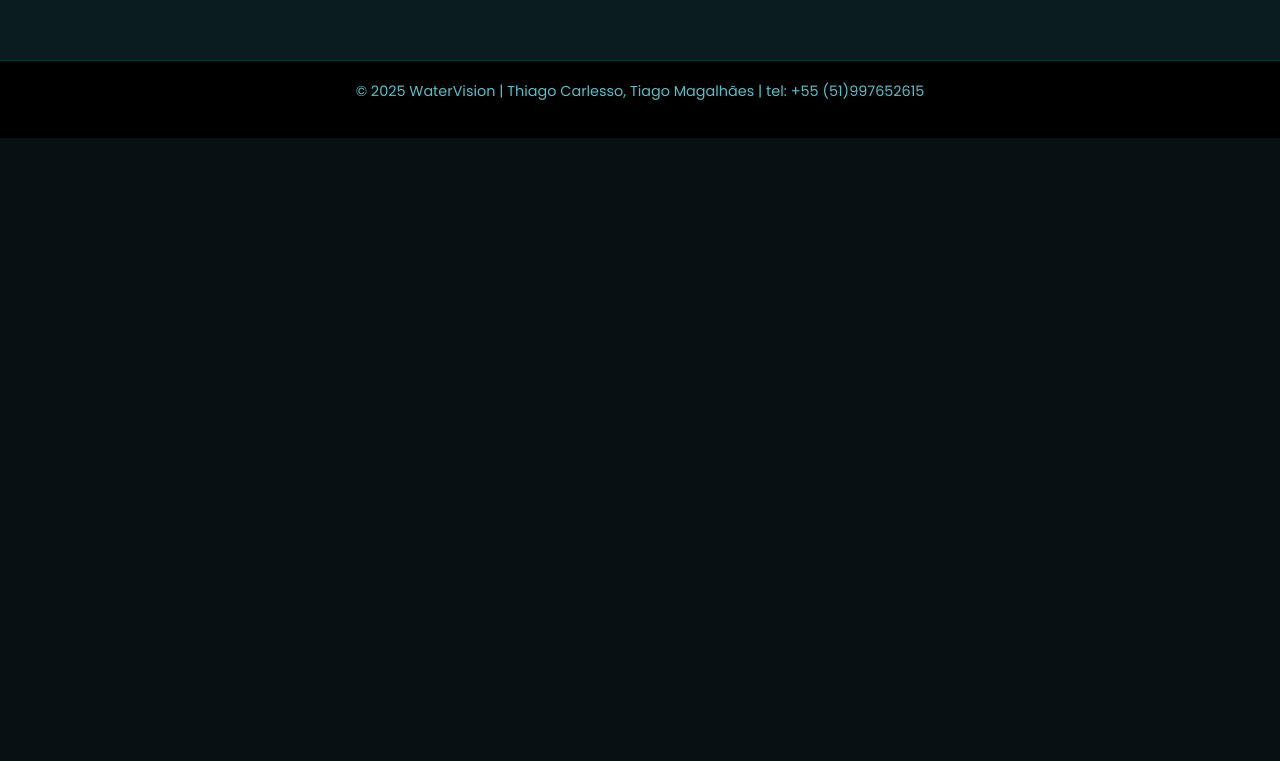
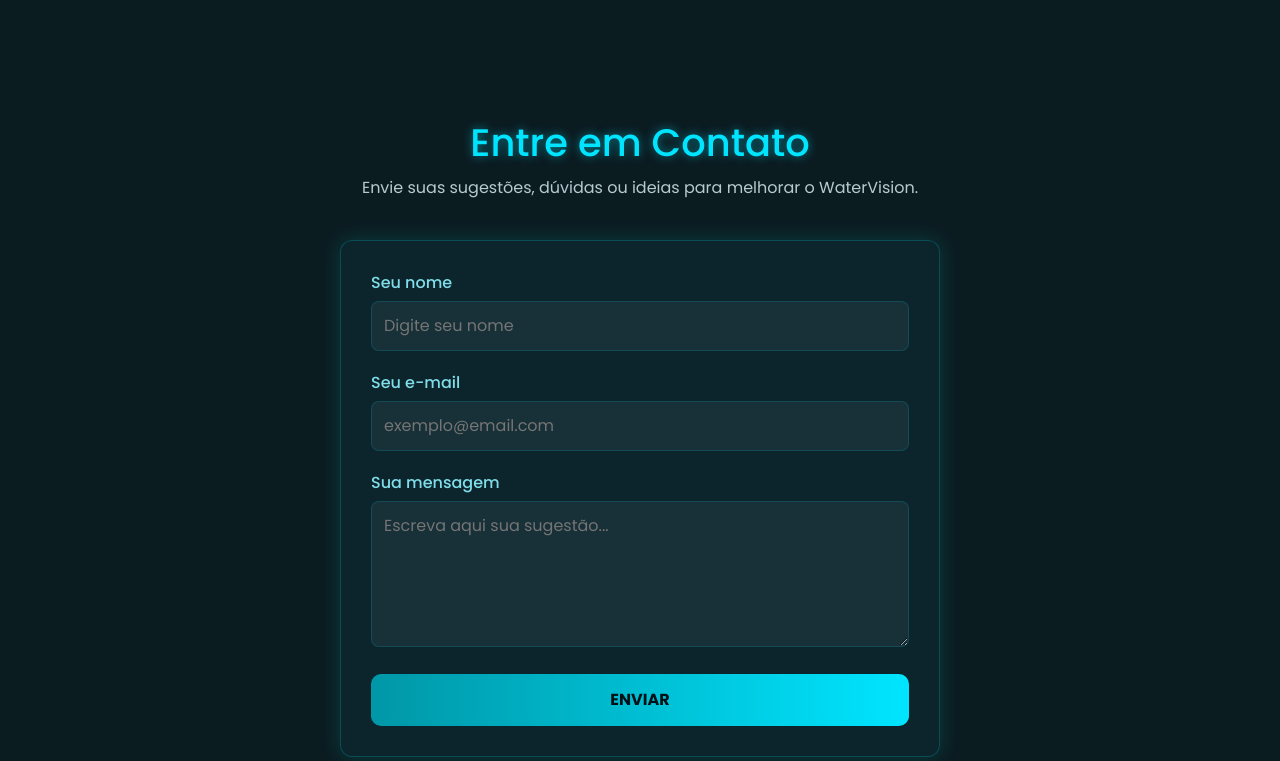
Before and after one commit to dearerknoot/WaterVision, a plain HTML site: page index.html in a window 1280 px wide. Shown: the part 7290-8051 px from the top of the page. Before the commit the page ends 7428 px from the top, so only its background shows below. Drawn offline with nearby package versions, Linux system fonts and the light colour scheme.

Commit message:
site Mvp finished

```diff
--- a/index.html
+++ b/index.html
@@ -31,7 +31,7 @@
                     <li><a class="dropdown-item" href="#objetivo">Objetivo</a></li>
                     <li><a class="dropdown-item" href="#mapa">Área de atuação</a></li>
                     <li><a class="dropdown-item" href="#timeline">Linha do Tempo</a></li>
-                    <li><a class="dropdown-item" href="#contact">Contato</a></li>
+                    <li><a class="dropdown-item" href="#contato">Contato</a></li>
                 </ul>
             </div>
         </nav>
@@ -330,6 +330,29 @@
         </div>
     </section>
 
+    <section id="contato" class="contact-section">
+        <h2>Entre em Contato</h2>
+        <p>Envie suas sugestões, dúvidas ou ideias para melhorar o WaterVision.</p>
+
+        <form class="contact-form">
+            <div class="form-group">
+                <label for="nome">Seu nome</label>
+                <input type="text" id="nome" placeholder="Digite seu nome" required>
+            </div>
+
+            <div class="form-group">
+                <label for="email">Seu e-mail</label>
+                <input type="email" id="email" placeholder="exemplo@email.com" required>
+            </div>
+
+            <div class="form-group">
+                <label for="mensagem">Sua mensagem</label>
+                <textarea id="mensagem" placeholder="Escreva aqui sua sugestão..." rows="5" required></textarea>
+            </div>
+
+            <button type="submit" class="btn-enviar">Enviar</button>
+        </form>
+    </section>
 
 
 
--- a/style.css
+++ b/style.css
@@ -282,6 +282,92 @@
          }
      }
 
+     /* ====== Seção de Contato ====== */
+     .contact-section {
+         padding: 60px 20px;
+         text-align: center;
+         background: #0b1c21;
+         color: #e0f7fa;
+         font-family: "Poppins", sans-serif;
+     }
+
+     .contact-section h2 {
+         font-size: 2.4rem;
+         margin-bottom: 10px;
+         color: #00e5ff;
+         text-shadow: 0 0 10px rgba(0, 229, 255, 0.5);
+     }
+
+     .contact-section p {
+         font-size: 1rem;
+         opacity: 0.8;
+         margin-bottom: 40px;
+     }
+
+     /* ====== Formulário ====== */
+     .contact-form {
+         max-width: 600px;
+         margin: auto;
+         background: rgba(13, 40, 48, 0.8);
+         padding: 30px;
+         border-radius: 12px;
+         border: 1px solid rgba(0, 229, 255, 0.2);
+         box-shadow: 0 0 20px rgba(0, 255, 255, 0.15);
+         backdrop-filter: blur(6px);
+     }
+
+     /* ====== Grupo ====== */
+     .form-group {
+         margin-bottom: 20px;
+         text-align: left;
+     }
+
+     .form-group label {
+         display: block;
+         margin-bottom: 6px;
+         color: #80deea;
+         font-weight: 500;
+     }
+
+     /* Campos */
+     .contact-form input,
+     .contact-form textarea {
+         width: 100%;
+         padding: 12px;
+         border: 1px solid rgba(0, 229, 255, 0.15);
+         border-radius: 8px;
+         background: rgba(255, 255, 255, 0.05);
+         color: #e0f7fa;
+         outline: none;
+         transition: 0.3s ease;
+         font-family: "Poppins", sans-serif;
+     }
+
+     .contact-form input:focus,
+     .contact-form textarea:focus {
+         border-color: #00e5ff;
+         box-shadow: 0 0 10px rgba(0, 229, 255, 0.3);
+         background: rgba(255, 255, 255, 0.1);
+     }
+
+     /* ====== Botão ====== */
+     .btn-enviar {
+         width: 100%;
+         padding: 14px;
+         background: linear-gradient(90deg, #0097a7, #00e5ff);
+         color: #001218;
+         font-weight: 700;
+         border: none;
+         border-radius: 10px;
+         cursor: pointer;
+         transition: 0.3s ease-in-out;
+         text-transform: uppercase;
+     }
+
+     .btn-enviar:hover {
+         transform: scale(1.05);
+         box-shadow: 0 0 18px rgba(0, 229, 255, 0.6);
+     }
 
      .stats {
          background-color: var(--bg-dark);
```
